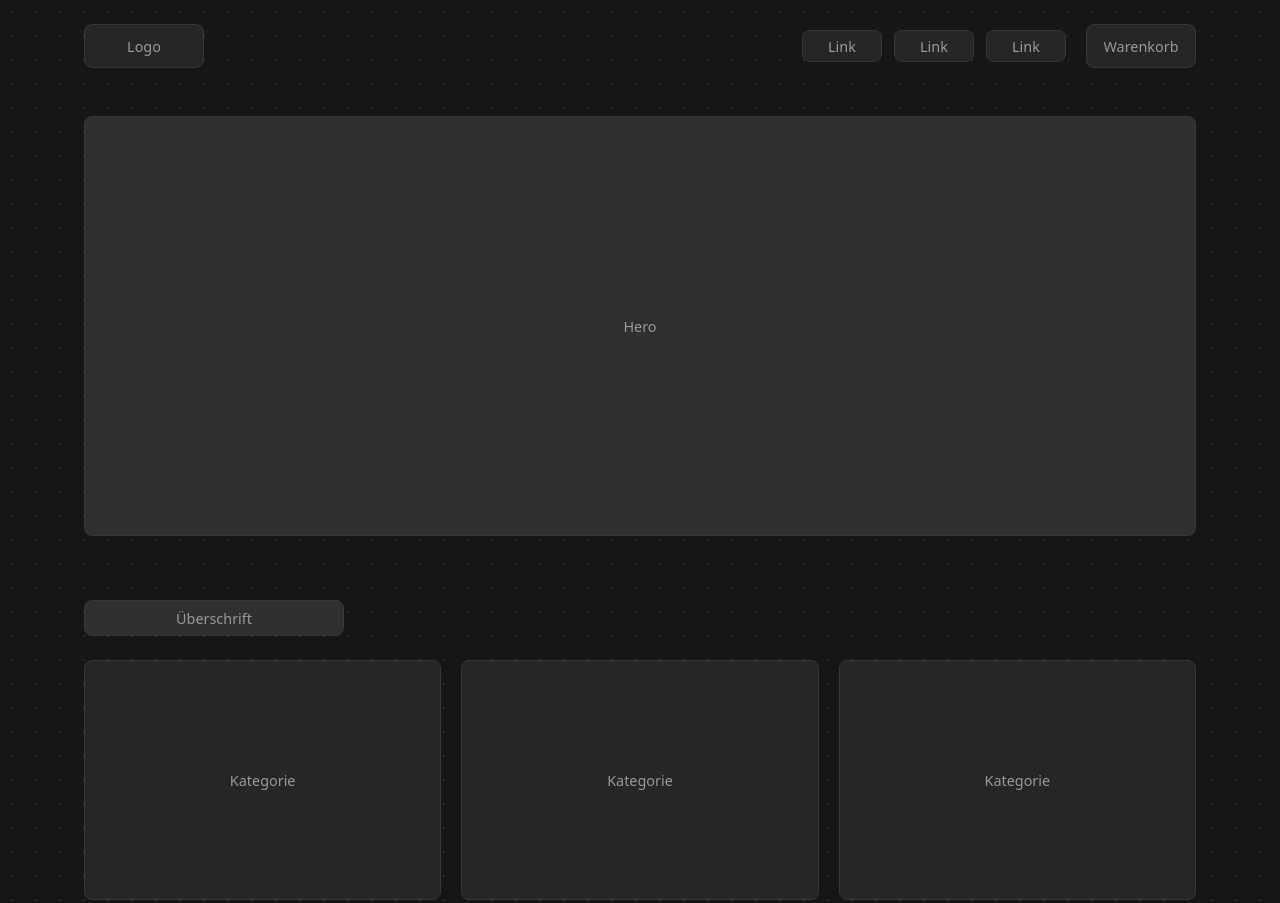
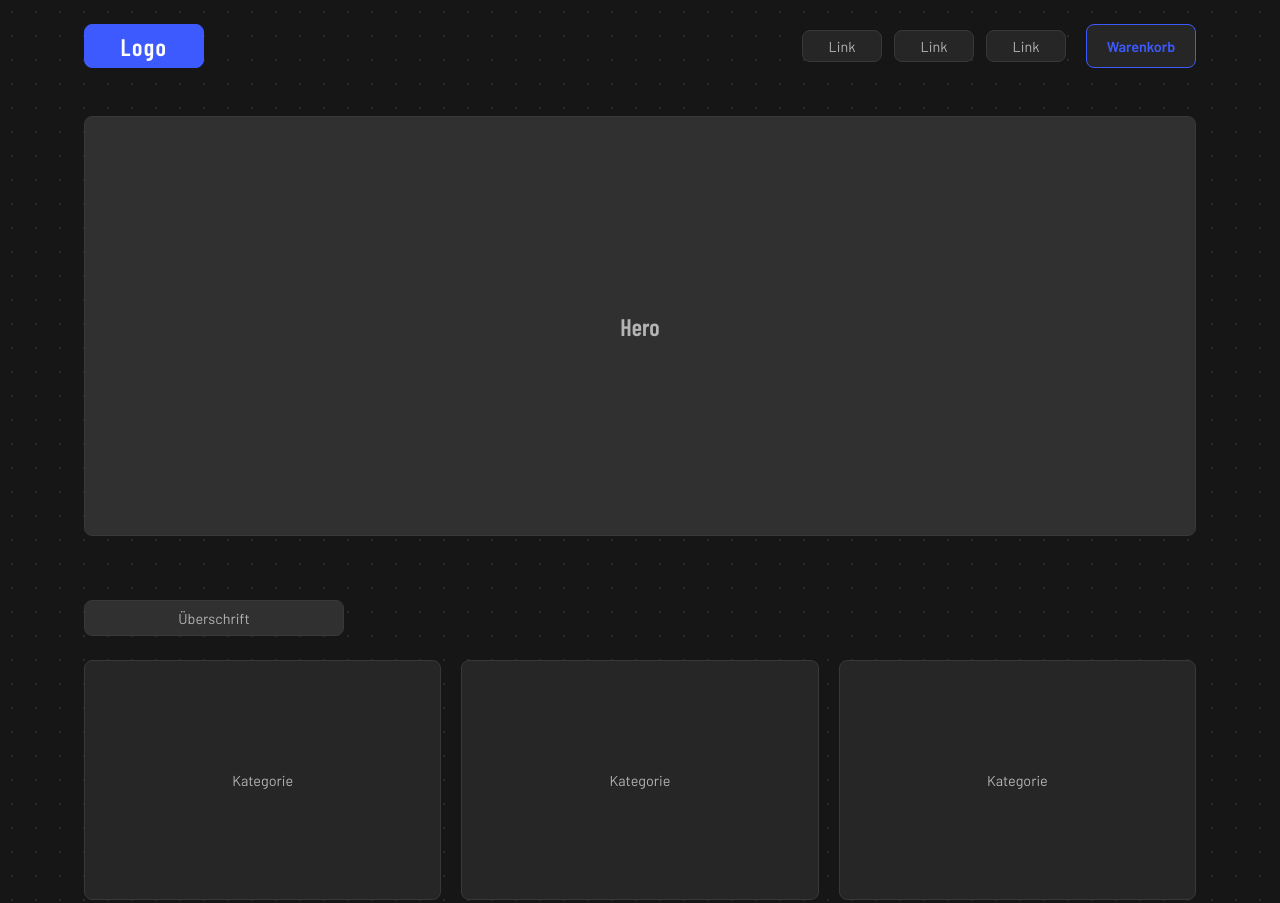
Before and after one commit to SebixDev/veltro-sportswear-shop, a plain HTML site: page index.html in a window 1280 px wide. Shown: the top 903 px of the page. Drawn offline with nearby package versions, Linux system fonts and the light colour scheme; a web font is replaced by a local one.

Commit message:
style: add accent color and font variables

```diff
--- a/style.css
+++ b/style.css
@@ -4,7 +4,11 @@
     --grey-200: #262626;
     --grey-300: #303030;
     --border: #383838;
-    --text: #9a9a9a;
+    --text: #b4b4b4;
+    --accent: #3d5afe;
+    --accent-text: #ffffff;
+    --font-head: "Barlow Condensed", "Arial Narrow", sans-serif;
+    --font-body: "Barlow", system-ui, -apple-system, "Segoe UI", sans-serif;
     --max: 1160px;
     --gap: 1.25rem;
     --radius: 8px;
@@ -15,7 +19,8 @@
 body {
     margin: 0;
     min-height: 100vh;
-    font-family: system-ui, -apple-system, "Segoe UI", sans-serif;
+    font-family: var(--font-body);
+    font-size: 1rem;
     color: var(--text);
     background-color: var(--bg);
     background-image: radial-gradient(var(--dot) 1.2px, transparent 1.2px);
@@ -44,12 +49,37 @@ body {
 .section { padding-top: 2.5rem; padding-bottom: 2.5rem; }
 
 .site-header { display: flex; align-items: center; gap: var(--gap); }
-.logo { width: 120px; height: 44px; }
+
+.logo {
+    width: 120px;
+    height: 44px;
+    background: var(--accent);
+    border-color: var(--accent);
+    color: var(--accent-text);
+    font-family: var(--font-head);
+    font-size: 1.5rem;
+    font-weight: 800;
+    letter-spacing: 0.06em;
+}
+
 .nav { display: flex; gap: 0.75rem; margin-left: auto; }
 .nav-item { width: 80px; height: 32px; }
-.cart { width: 110px; height: 44px; }
 
-.hero-box { height: 420px; background: var(--grey-300); }
+.cart {
+    width: 110px;
+    height: 44px;
+    border-color: var(--accent);
+    color: var(--accent);
+    font-weight: 600;
+}
+
+.hero-box {
+    height: 420px;
+    background: var(--grey-300);
+    font-family: var(--font-head);
+    font-size: 1.5rem;
+    font-weight: 600;
+}
 
 .heading { width: 260px; height: 36px; margin-bottom: 1.5rem; background: var(--grey-300); }
 
```
